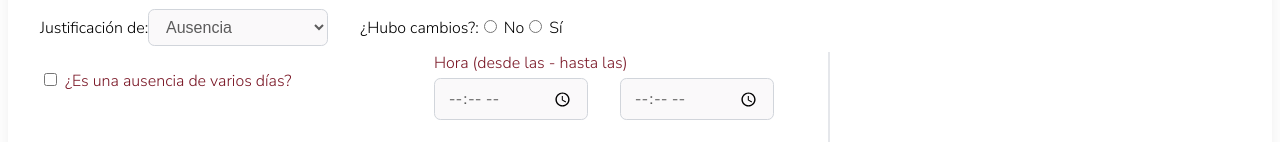
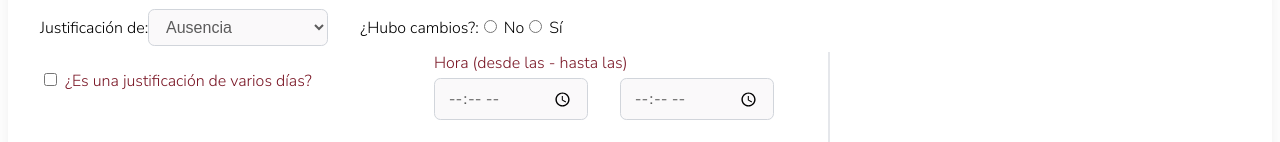
Before and after one commit to JosDev26/mipp-web, a Next.js app: page /justificationform in a window 1280 px wide. Shown: the part 435-577 px from the top of the page. Built offline with nearby package versions, Linux system fonts and the light colour scheme.

Commit message:
cambio a un texto de justificacion

```diff
--- a/src/app/justificationform/page.js
+++ b/src/app/justificationform/page.js
@@ -73,7 +73,7 @@ export default function JustificationForm() {
                                 onChange={e => setVariosDias(e.target.checked)}
                                 style={{ marginRight: "0.5rem" }}
                             />
-                            ¿Es una ausencia de varios días?
+                            ¿Es una justificación de varios días?
                         </label>
                         {!variosDias ? (
                             <label>
```
